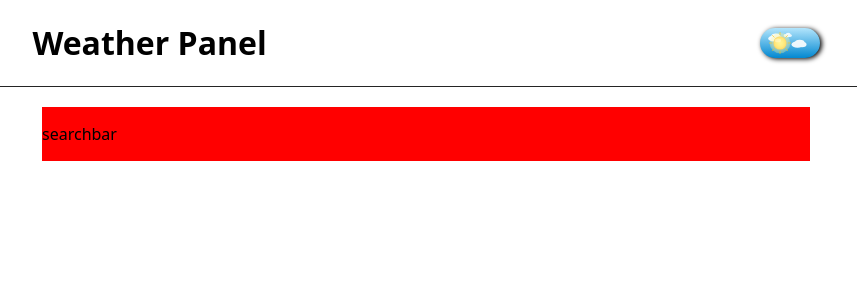
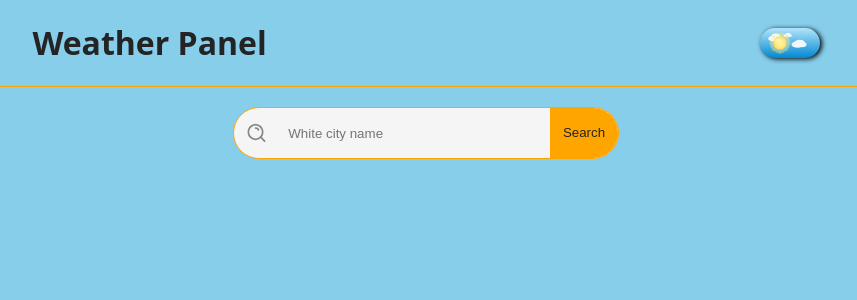
Before and after one commit to Iure-Lima/Weather-React-SPA, a React (Vite) app: page / in a window 1280 px wide. Shown: the top 300 px of the page, without its empty margins (214-1071 px from the left). Built offline with nearby package versions, Linux system fonts and the light colour scheme.

Commit message:
feat: create the search component

```diff
--- a/src/App.css
+++ b/src/App.css
@@ -1,9 +1,17 @@
 :root {
-  /* Color for dark mode */
-  --background-dark: #242424;
+  /* Colors for dark mode (night sky) */
+  --background-dark: #0d1b2a; /* Main sky */
+  --card-dark: #1b263b; /* Cards / blocks */
+  --accent-dark: #3d2c8d; /* Details / Gradients */
+  --text-dark: #c0c0c0; /* Main text */
+  --highlight-dark: #ffd700; /* Stars / Icons */
 
-  /* Color for light mode */
-  --background-light: white;
+  /* Colors for light mode (day sky) */
+  --background-light: #87ceeb; /* Main sky */
+  --card-light: #f5f5f5; /* Cards / blocks */
+  --accent-light: #ffa500; /* Details / Gradients */
+  --text-light: #242424; /* Main text */
+  --highlight-light: #ffd93d; /* Stars / Icons */
 }
 
 main {
@@ -30,23 +38,68 @@ header {
 
 .container {
   width: 60%;
+  display: flex;
+  flex-direction: column;
+  align-items: center;
+  min-height: 500px;
   margin-top: 20px;
-  background-color: red;
+  /* background-color: red; */
 }
 
 .light {
   background-color: var(--background-light);
-  color: black;
+
   & header {
-    border-bottom: 1px solid var(--background-dark);
+    color: var(--text-light);
+    border-bottom: 1px solid var(--accent-light);
+  }
+
+  & .container {
+    & .search-bar {
+      background-color: var(--card-light);
+      border: 1px solid var(--accent-light);
+
+      & #city {
+        color: var(--text-light);
+      }
+
+      & button {
+        background-color: var(--accent-light);
+        color: var(--text-light);
+      }
+
+      & button:hover {
+        background-color: var(--highlight-light);
+      }
+    }
   }
 }
 
 .dark {
   background-color: var(--background-dark);
-  color: white;
 
   & header {
-    border-bottom: 1px solid var(--background-light);
+    border-bottom: 1px solid var(--accent-dark);
+    color: var(--text-dark);
+  }
+
+  & .container {
+    & .search-bar {
+      background-color: var(--card-dark);
+      border: 1px solid var(--accent-dark);
+
+      & #city {
+        color: var(--text-dark);
+      }
+
+      & button {
+        background-color: var(--highlight-dark);
+        color: var(--background-dark);
+      }
+
+      & button:hover {
+        background-color: var(--accent-dark);
+      }
+    }
   }
 }
--- a/src/components/SearchBar/SearchBar.css
+++ b/src/components/SearchBar/SearchBar.css
@@ -0,0 +1,44 @@
+.search-bar {
+  width: 50%;
+  height: 50px;
+  display: flex;
+  align-items: center;
+  border-radius: 100px;
+  background-size: 65%;
+  cursor: pointer;
+
+  & .search-icon {
+    width: 50px;
+    height: 100%;
+    background-image: url("../../assets/search.svg");
+    background-repeat: no-repeat;
+    background-position: center;
+    background-size: 65%;
+  }
+
+  & form {
+    display: grid;
+    grid-template-columns: 80% 1fr;
+    height: 100%;
+    width: 100%;
+    border-bottom-right-radius: 100px;
+    border-top-right-radius: 100px;
+
+    & #city {
+      background: none;
+      outline: none;
+      border: none;
+      height: 100%;
+      padding-left: 10px;
+    }
+
+    & button {
+      background-color: rgb(47, 75, 5);
+      color: white;
+      border: none;
+      border-bottom-right-radius: 100px;
+      border-top-right-radius: 100px;
+      cursor: pointer;
+    }
+  }
+}
--- a/src/components/SearchBar/SearchBar.tsx
+++ b/src/components/SearchBar/SearchBar.tsx
@@ -1,9 +1,22 @@
+import { useRef } from 'react';
 import './SearchBar.css'
 
 function SearchBar(){
+  const inputRef = useRef<HTMLInputElement>(null);
+
+  const handleClickIcon = () => {
+    if (inputRef.current) {
+      inputRef.current.focus();
+    }
+  };
+
   return (
-    <div>
-      <p>searchbar</p>
+    <div className='search-bar'>
+      <span className="search-icon" onClick={handleClickIcon}></span>
+      <form action="">
+        <input type="text" placeholder='White city name' id='city' ref={inputRef} autoComplete='false'/>
+        <button>Search</button>
+      </form>
     </div>
   )
 }
```
Also changed, not shown: src/assets/search.svg.
